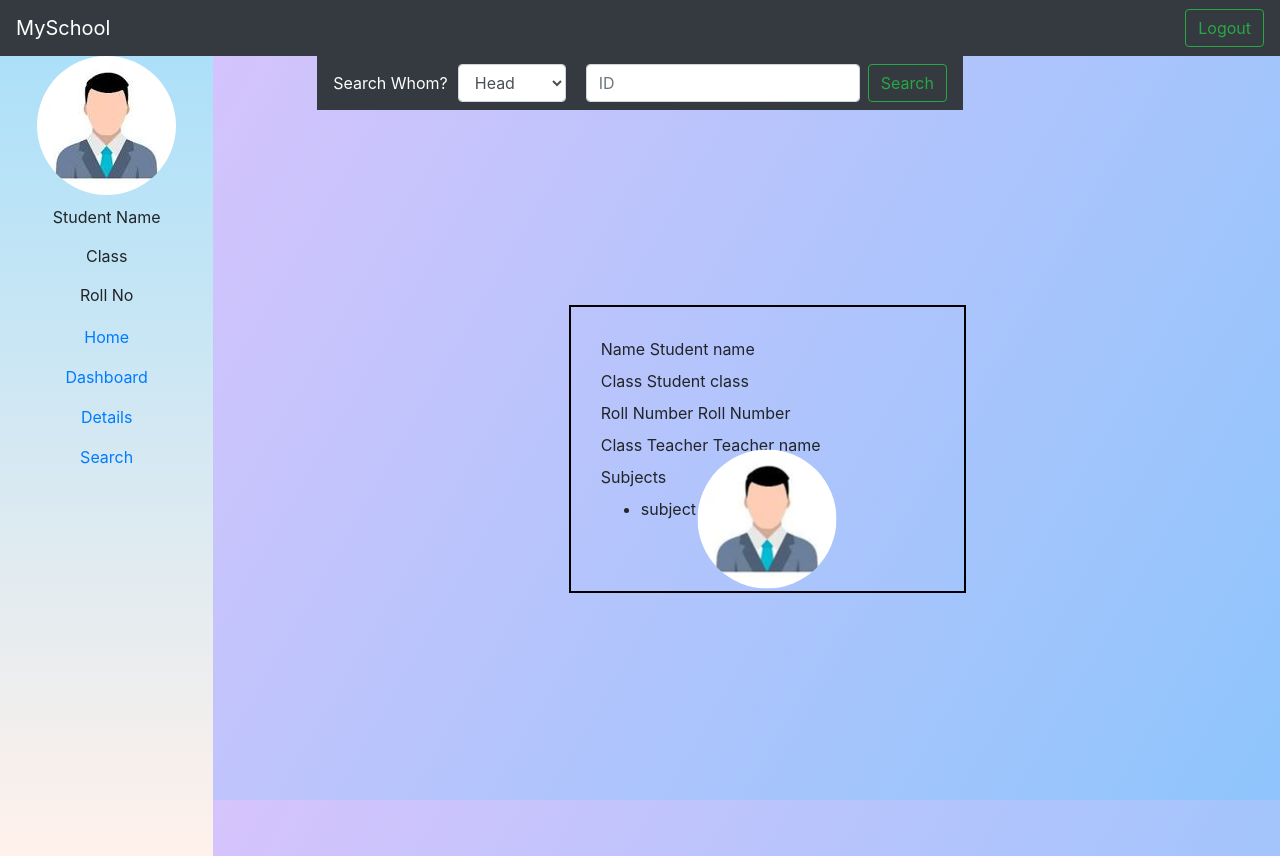
After one commit to tarunraghav226/SchoolManagement, a Django app: template templates/search-dashboard.html in a window 1280 px wide. The commit adds this page. Run offline with Django 3.2, Linux system fonts and the light colour scheme; the template is opened without the code that fills it, so the values that code supplies are empty; some libraries are stand-ins or nearby versions.

Commit message:
Added student dashboard.

```diff
--- /dev/null
+++ b/static/dashboard.css
@@ -0,0 +1,74 @@
+html {
+    height: 100%;
+    margin: 0px;
+}
+
+body {
+    height: 100%;
+    margin: 0px;
+    background-image: linear-gradient(120deg, #e0c3fc 0%, #8ec5fc 100%);
+    background-attachment: fixed;
+    background-repeat: no-repeat;
+    background-size: cover;
+}
+
+.slider-button {
+    background: none;
+    border: none;
+}
+
+.slider {
+    align-items: center;
+    background-image: linear-gradient(to top, #fff1eb 0%, #ace0f9 100%);
+    height: auto;
+    padding-right: 0px;
+    padding-left: 0px;
+    position: sticky;
+    top: 0px;
+}
+
+.slider-options {
+    display: block;
+    padding: 8px;
+    text-align: center;
+}
+
+a:visited {
+    text-decoration: none
+}
+
+a:link {
+    text-decoration: none
+}
+
+.slider-options:hover {
+    background-color: grey;
+}
+
+.content {
+    grid-column-start: 2;
+}
+
+.subjects {
+    border: 1px solid black;
+    border-radius: 10px;
+    width: 100%;
+    background-color: white;
+}
+
+.subjects span {
+    padding: 10px;
+    margin: 10px;
+}
+
+.student-detail-slider {
+    text-align: center;
+    padding: 5px;
+    margin: 5px;
+}
+
+@media only screen and (max-width: 808px) {
+    #detail-img {
+        display: none;
+    }
+}
--- a/templates/login.html
+++ b/templates/login.html
@@ -40,7 +40,7 @@
                 <label for="exampleInputPassword1">Password</label>
                 <input type="password" class="form-control" id="exampleInputPassword1" placeholder="Password">
               </div>
-                <button type="submit" class="btn btn-primary">Submit</button>
+              <button type="submit" class="btn btn-primary" formaction="/dashboard/">Submit</button>
             </form>
           <!-- end fo form -->
       </div>
--- /dev/null
+++ b/templates/search-dashboard.html
@@ -0,0 +1,45 @@
+{% extends 'student-dashboard.html' %}
+{% load static %}
+
+{% block home %}
+    <div class="container">
+        <div class="col-sm-12" style="display: flex;justify-content: center;align-items: center">
+            <nav class="navbar navbar-dark bg-dark">
+                <form class="form-inline">
+                    <div class="form-group" style="padding-right: 20px">
+                        <label for="exampleFormControlSelect" style="color: white;padding-right: 10px">Search
+                            Whom? </label>
+                        <select class="form-control" id="search">
+                            <option>Head</option>
+                            <option>Teacher</option>
+                            <option>Student</option>
+                        </select>
+                    </div>
+                    <input class="form-control mr-sm-2" type="search" placeholder="ID" aria-label="Search">
+                    <button class="btn btn-outline-success my-2 my-sm-0" type="submit">Search</button>
+                </form>
+            </nav>
+        </div>
+        <div class="col-sm-12">
+            <div class="container">
+                <div class="row">
+                    <div class="col-sm-4"></div>
+                    <div class="col-sm-8 w-75 p-3">
+                        <img src="{% static 'user.jpeg' %}"
+                             style="border-radius: 100px;z-index: 2;position: relative;left: 50%;top:50%;transform: translate(-50%,50%)"
+                             class="img-fluid" id="detail-img">
+                        <div style="border:2px solid black;padding: 30px;margin: 40px;">
+                            <label for="Name">Name </label><span> Student name</span><br>
+                            <label for="Name">Class </label><span> Student class</span><br>
+                            <label for="Name">Roll Number</label><span> Roll Number</span><br>
+                            <label for="Name">Class Teacher</label><span> Teacher name</span><br>
+                            <label for="Name">Subjects</label><span> <ul>
+            <li>subject name</li>
+        </ul></span><br>
+                        </div>
+                    </div>
+                </div>
+            </div>
+        </div>
+    </div>
+{% endblock %}
--- /dev/null
+++ b/templates/student-dashboard.html
@@ -0,0 +1,58 @@
+{% load static %}
+<!doctype html>
+<html lang="en">
+<head>
+    <!-- Required meta tags -->
+    <meta charset="utf-8">
+    <meta name="viewport" content="width=device-width, initial-scale=1, shrink-to-fit=no">
+
+    <!-- Bootstrap CSS -->
+    <link rel="stylesheet" href="https://stackpath.bootstrapcdn.com/bootstrap/4.5.0/css/bootstrap.min.css"
+          integrity="sha384-9aIt2nRpC12Uk9gS9baDl411NQApFmC26EwAOH8WgZl5MYYxFfc+NcPb1dKGj7Sk" crossorigin="anonymous">
+    <link rel="stylesheet" href="{% static 'dashboard.css' %}">
+
+    <title>Student Dashboard</title>
+</head>
+<body>
+<!--navbar start-->
+<nav class="navbar navbar-dark bg-dark">
+    <a class="navbar-brand">MySchool</a>
+    <form class="form-inline">
+        <button class="btn btn-outline-success my-2 my-sm-0" type="submit">Logout</button>
+    </form>
+</nav>
+<!-- navbar end-->
+
+<div class="row" style="margin-right:0px;margin-left: 0px;height: 100%">
+    <!-- side bar-->
+    <div class="col-sm-2 slider" style="z-index:4;" id="mySidebar">
+        <a style="text-align: center;display: flex;justify-content: center">
+            <img src="{% static 'user.jpeg' %}" alt="user-image" class="img-fluid" style="border-radius: 100px">
+        </a>
+        <div class="student-detail-slider">Student Name</div>
+        <div class="student-detail-slider">Class</div>
+        <div class="student-detail-slider">Roll No</div>
+        <a href="" class="slider-options">Home</a>
+        <a href="/analytic-dashboard" class="slider-options">Dashboard</a>
+        <a href="/details/" class="slider-options">Details</a>
+        <a href="/search/" class="slider-options">Search</a>
+    </div>
+    <!-- sidebar end -->
+    <div class="col-sm-8">
+        {% block home %}
+        {% endblock %}
+    </div>
+</div>
+<!-- Optional JavaScript -->
+<!-- jQuery first, then Popper.js, then Bootstrap JS -->
+<script src="https://code.jquery.com/jquery-3.5.1.slim.min.js"
+        integrity="sha384-DfXdz2htPH0lsSSs5nCTpuj/zy4C+OGpamoFVy38MVBnE+IbbVYUew+OrCXaRkfj"
+        crossorigin="anonymous"></script>
+<script src="https://cdn.jsdelivr.net/npm/popper.js@1.16.0/dist/umd/popper.min.js"
+        integrity="sha384-Q6E9RHvbIyZFJoft+2mJbHaEWldlvI9IOYy5n3zV9zzTtmI3UksdQRVvoxMfooAo"
+        crossorigin="anonymous"></script>
+<script src="https://stackpath.bootstrapcdn.com/bootstrap/4.5.0/js/bootstrap.min.js"
+        integrity="sha384-OgVRvuATP1z7JjHLkuOU7Xw704+h835Lr+6QL9UvYjZE3Ipu6Tp75j7Bh/kR0JKI"
+        crossorigin="anonymous"></script>
+</body>
+</html>
```
Also changed, not shown: templates/analytic-dashboard.html (added, +52 -0 lines), templates/details-dashboard.html (added, +23 -0 lines), templates/home-dashboard.html (added, +29 -0 lines), static/undraw_knowledge_g5gf.svg (added), static/undraw_online_test_gba7.svg (added), static/user.jpeg (added).
